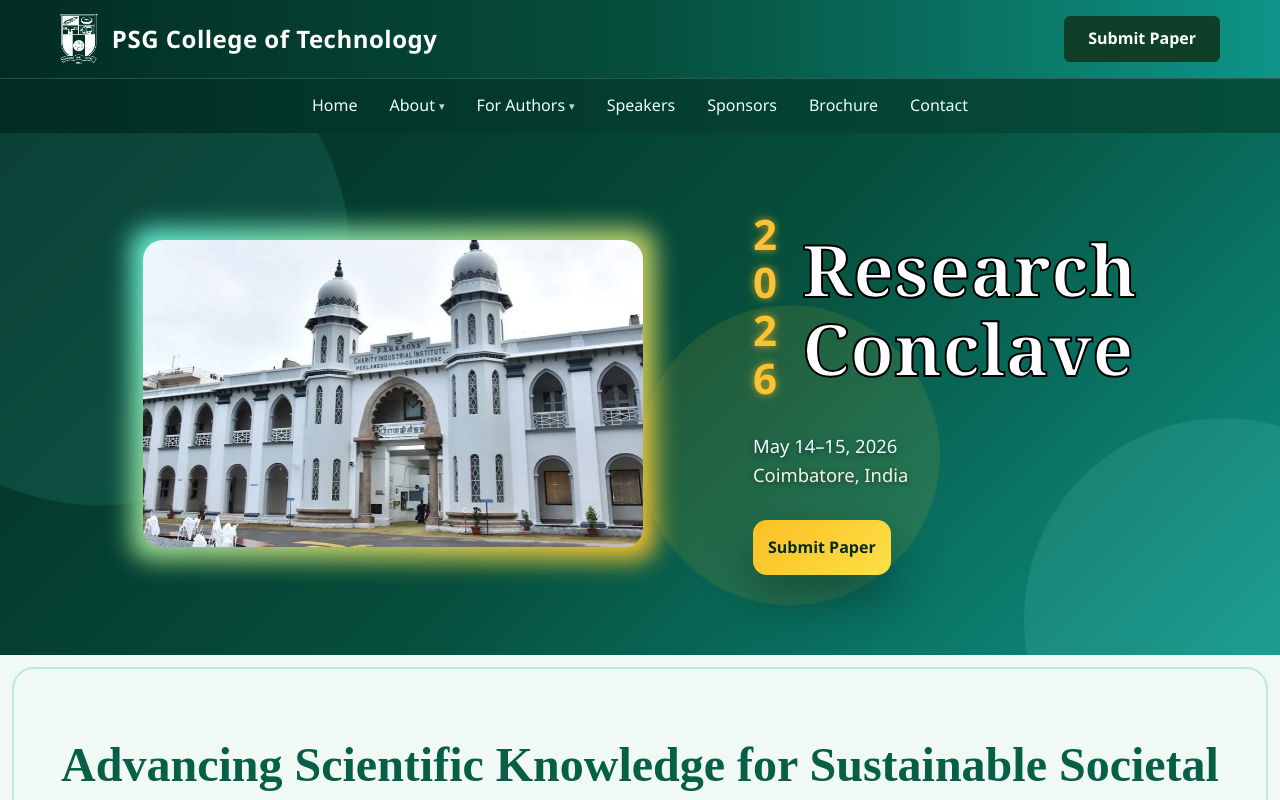
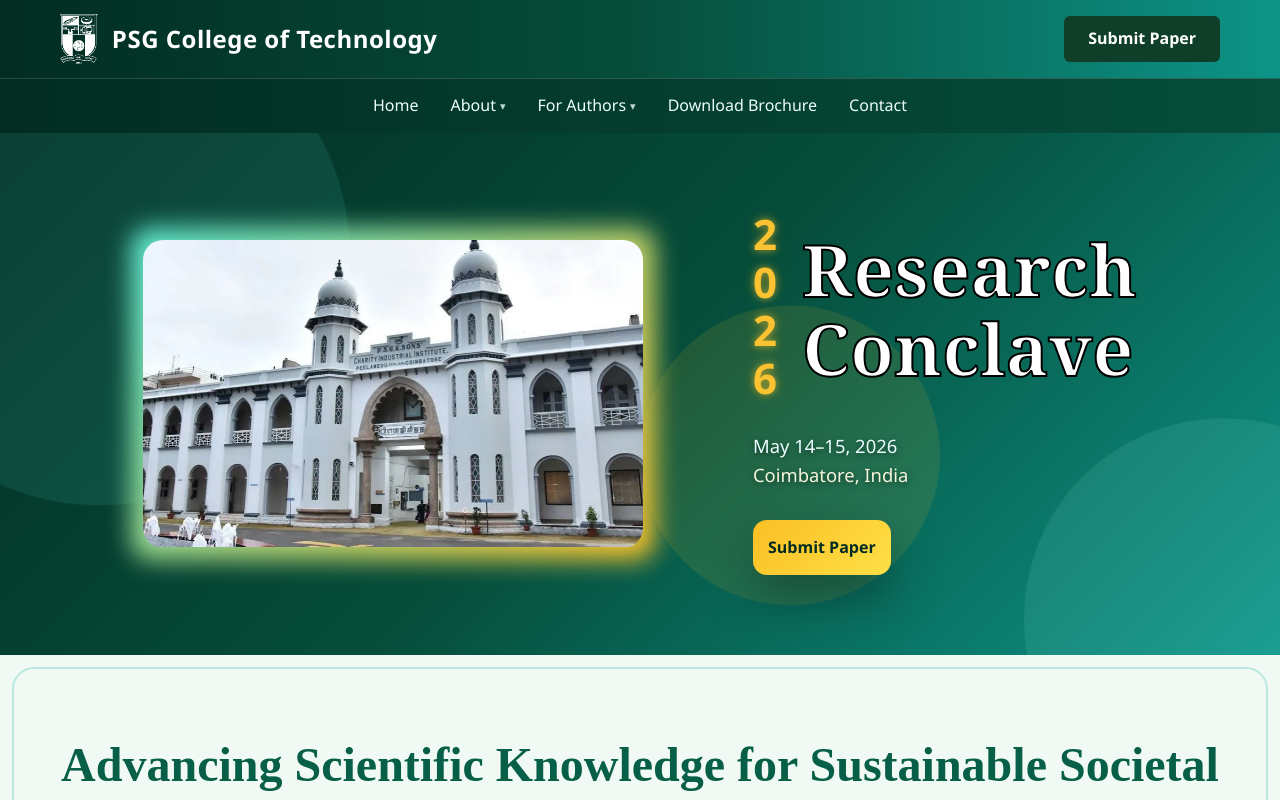
Before and after one commit to anjanakannan5/Research-Conclave-PSG-Tech, a React (Vite) app: page / in a window 1280 px wide. Shown: the top 800 px of the page. Built offline with nearby package versions, Linux system fonts and the light colour scheme.

Commit message:
updated contents

```diff
--- a/src/components/Footer.jsx
+++ b/src/components/Footer.jsx
@@ -3,7 +3,7 @@ import logoImage from "../assets/images/logos/logo.png";
 
 const Footer = () => {
   return (
-    <footer className="footer">
+    <footer className="footer" id="contact">
       {/* Top footer content */}
       <div className="footer-top">
         {/* Left: Logo */}
@@ -43,7 +43,7 @@ const Footer = () => {
 
       {/* Bottom copyright bar */}
       <div className="footer-bottom">
-        <p>Copyright 2025 e-Campus Coordinator, PSG Tech</p>
+        <p>Copyright 2026 e-Campus Coordinator, PSG Tech</p>
       </div>
     </footer>
   );
--- a/src/components/Header.jsx
+++ b/src/components/Header.jsx
@@ -1,5 +1,6 @@
 import { useEffect, useState } from "react";
 import logoImage from "../assets/images/logos/logo.png";
+
 function Header() {
   const [scrolled, setScrolled] = useState(false);
   useEffect(() => {
@@ -49,9 +50,7 @@ function Header() {
               <a href="#important-dates">Important Dates</a>
             </div>
           </div>
-          <a href="#speakers">Speakers</a>
-          <a href="#sponsors">Sponsors</a>
-          <a href="#brochure">Brochure</a>
+          <a href="src/assets/Brochure.pdf" download="Brochure.pdf" type="application/pdf">Download Brochure</a>
           <a href="#contact">Contact</a>
         </nav>
       </div>
--- a/src/components/MainSlider.jsx
+++ b/src/components/MainSlider.jsx
@@ -46,7 +46,7 @@ function MainSlider() {
             <span>Coimbatore, India</span>
           </p>
 
-          <a href="#submit" className="hero-btn">
+          <a href="https://manuscript.psgtech.ac.in/login" className="hero-btn">
             Submit Paper
           </a>
 
```
Also changed, not shown: 1 other file (tests, documents, lock files or other folders).
